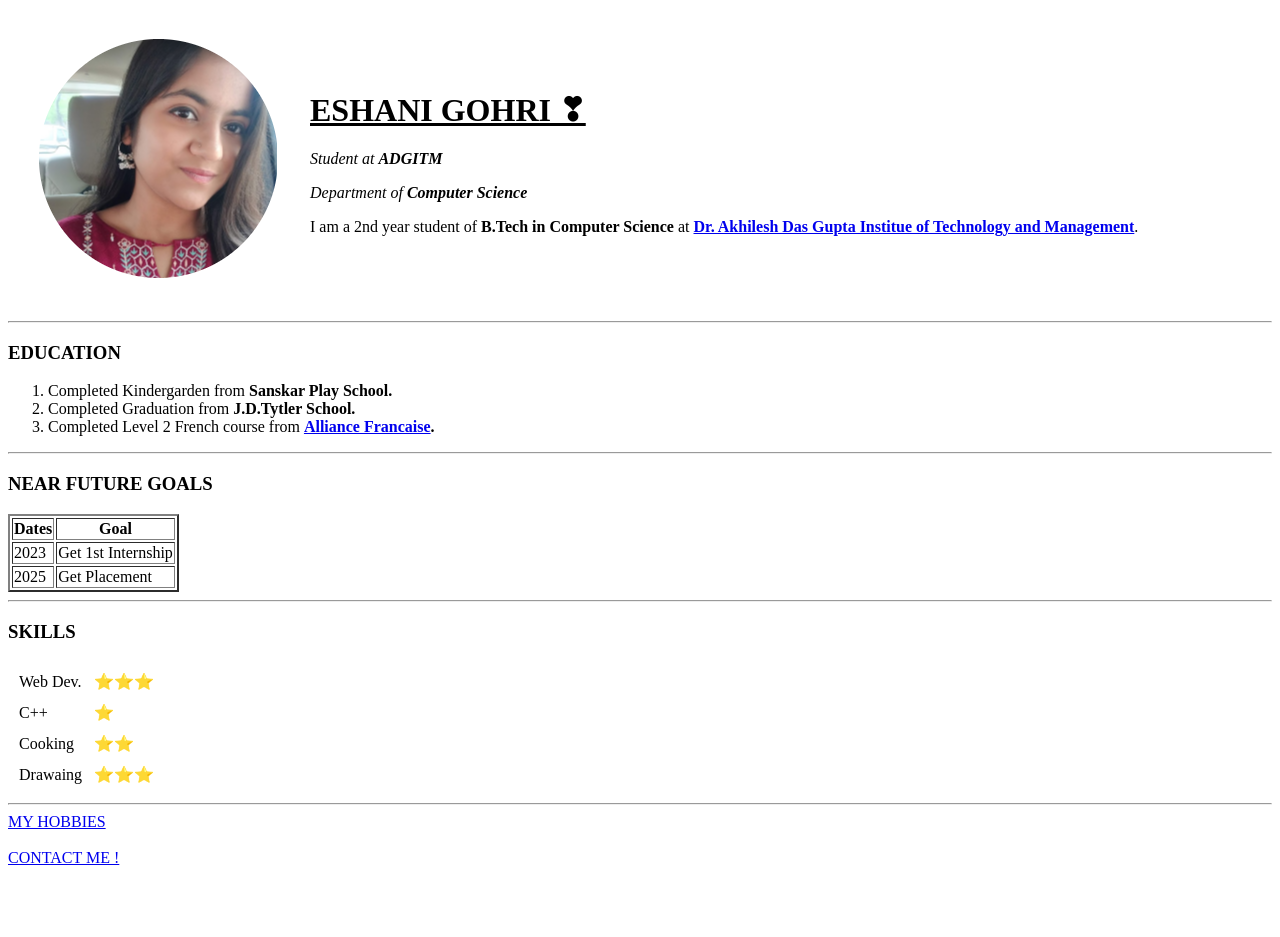
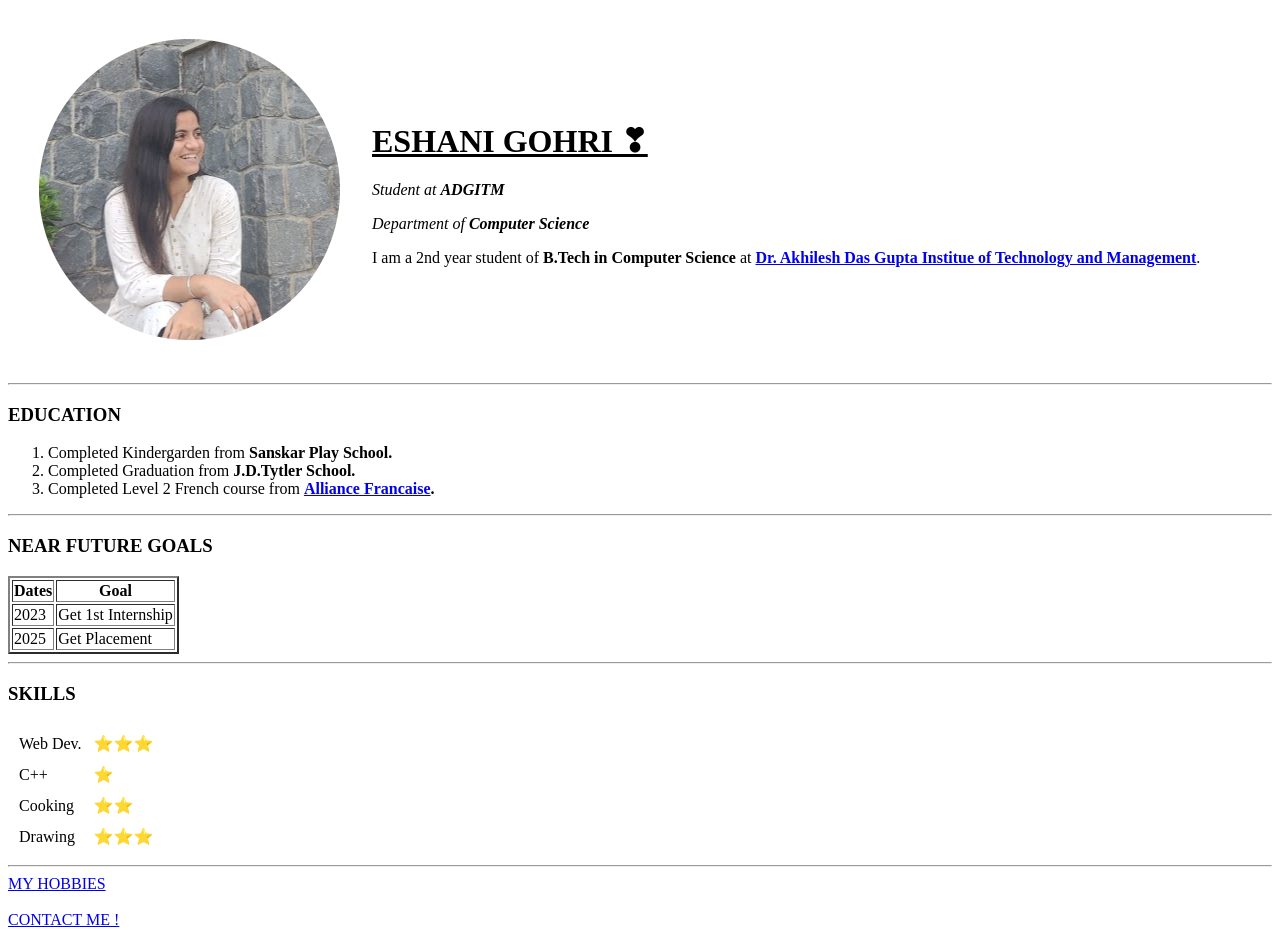
Before and after one commit to Eshani04/cv, a plain HTML site: page index.html in a window 1280 px wide. Before the commit the page ends 875 px from the top, so only its background shows below. Drawn offline with Linux system fonts and the light colour scheme.

Commit message:
corrections made

```diff
--- a/index.html
+++ b/index.html
@@ -9,7 +9,7 @@
 <body>
   <table cellspacing="30">
     <tr>
-      <td><img src="images/eshani.png"alt="Eshani">
+      <td><img src="images/eshani1.png"alt="Eshani">
       </td>
       <td>
         <h1><u>ESHANI GOHRI ❣</u></h1>
@@ -84,7 +84,7 @@
 
   </tr>
   <tr>
-    <td>Drawaing</td>
+    <td>Drawing</td>
     <td>⭐⭐⭐</td>
 
   </tr>
```
